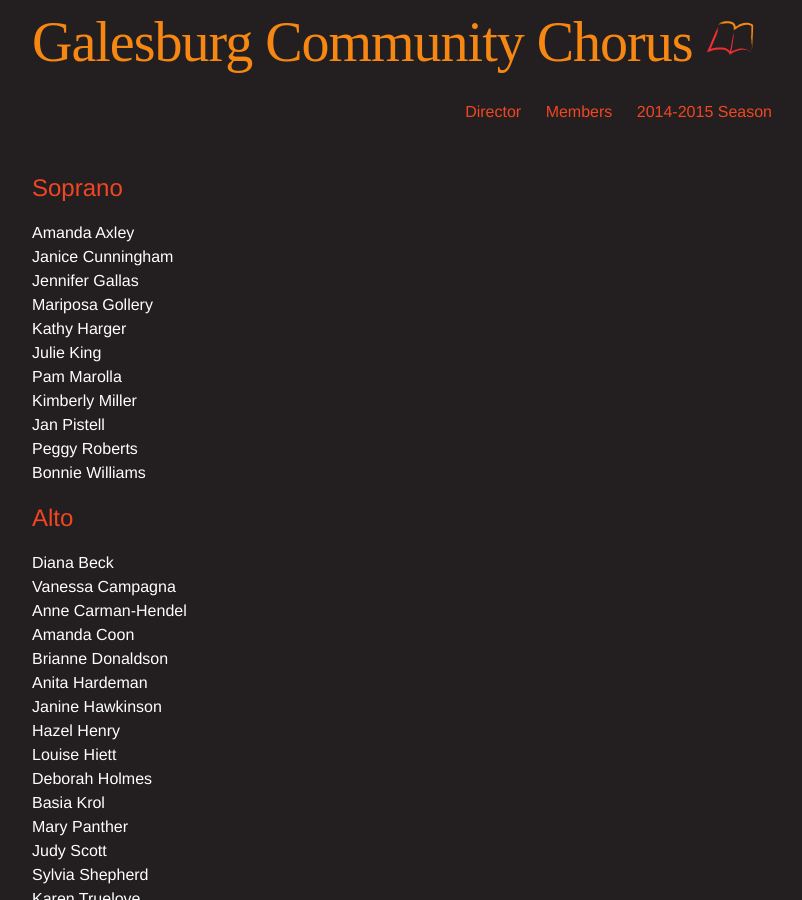
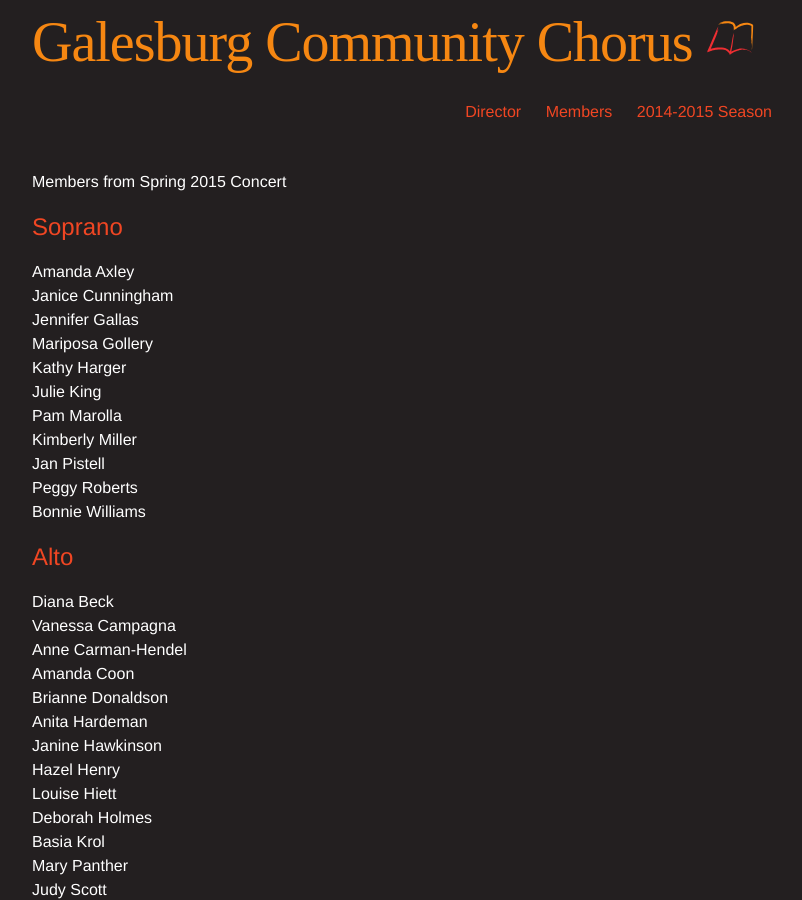
Before and after one commit to galesburgchorus/galesburgchorus.github.io, a Jekyll site: the page built from members.md, in a window 1280 px wide and 900 px high. Shown: the whole window, without its empty margins (238-1040 px from the left). Built offline with Jekyll 4.4.1, drawn with Linux system fonts in a browser that asks for light colours; some web fonts are replaced.

Commit message:
Updated members.md

```diff
--- a/members.md
+++ b/members.md
@@ -4,6 +4,9 @@ title: Members
 permalink: /members/
 published: true
 ---
+
+
+Members from Spring 2015 Concert
 
 ## Soprano
 Amanda Axley
```
